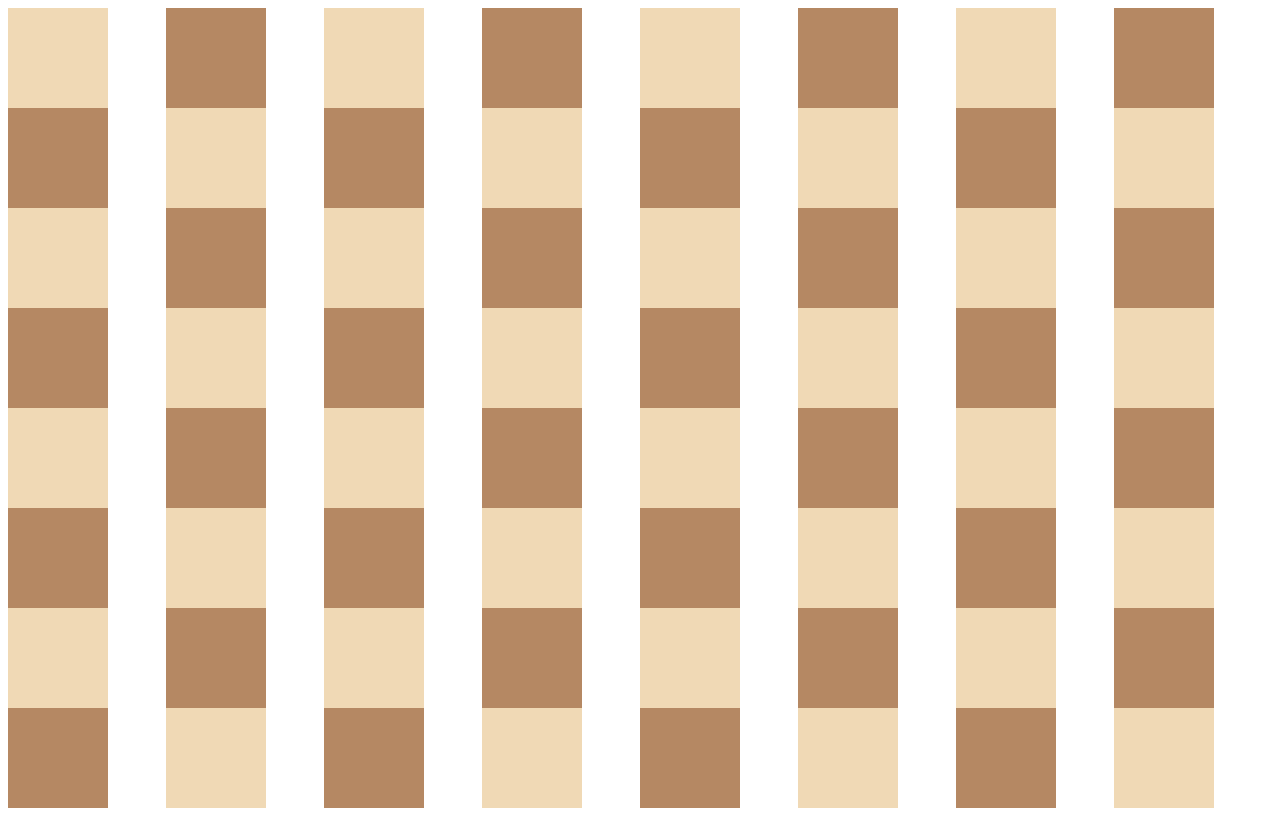
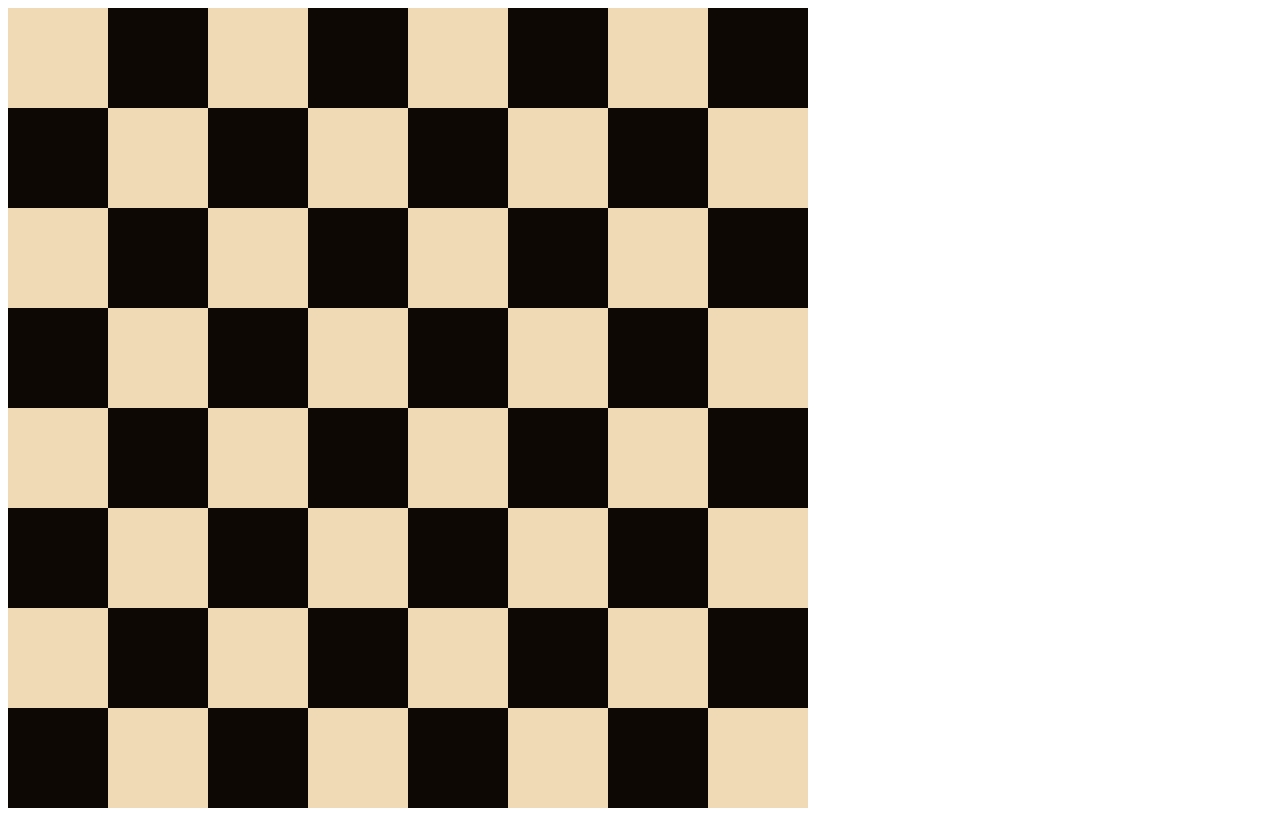
Before and after one commit to dhruvkhurana1626/html-css-js-practice, a plain HTML site: page 10.0 Display Grid/index.html in a window 1280 px wide. Drawn offline with Linux system fonts and the light colour scheme.

Commit message:
Started Again

```diff
--- a/10.0 Display Grid/index.html
+++ b/10.0 Display Grid/index.html
@@ -8,9 +8,9 @@
     /* Each square should be 100px by 100px */
     /* My colours for white: #f0d9b5, black: #b58863 */
     .container{
+      width: 800px;
       display: grid;
-      grid-template-columns: 1fr 1fr 1fr 1fr 1fr 1fr 1fr 1fr;
-      grid-template-rows: 1fr 1fr 1fr 1fr 1fr 1fr 1fr 1fr;
+      grid-template-columns: repeat(8, 1fr);
     }
 
     .white{
@@ -22,7 +22,7 @@
     .black{
       height: 100px;
       width: 100px;
-      background-color: #b58863;
+      background-color: #0d0804;
     }
 
   </style>
```
Also changed, not shown: 10.0 Display Grid/example.html (+2 -0 lines), Practice/Audio Video .html (+18 -0 lines).
